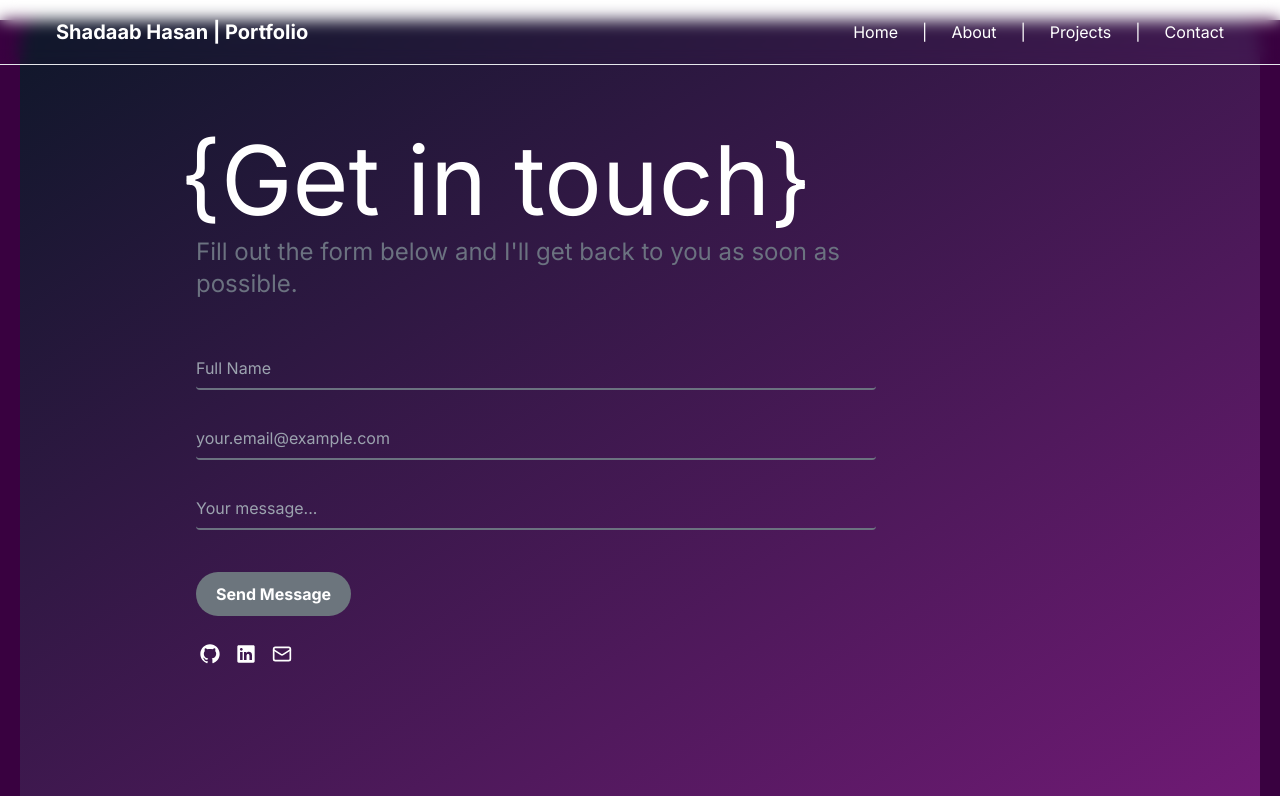
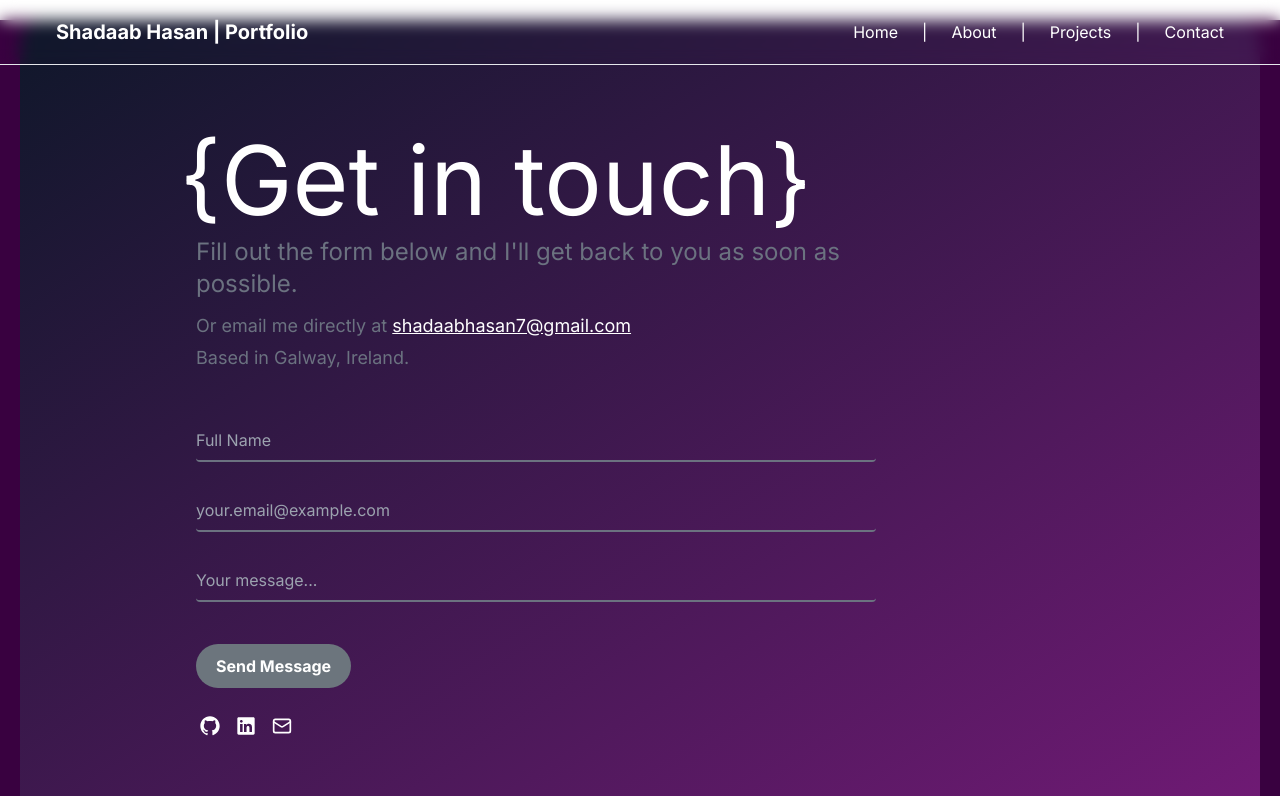
Before and after one commit to ShadaabHasan/portfolio, a Next.js app: page /Contact in a window 1280 px wide. Shown: the top 796 px of the page. Built offline with nearby package versions, Linux system fonts and the light colour scheme.

Commit message:
Show email on contact page, replace alerts with inline messages

```diff
--- a/app/Contact/page.js
+++ b/app/Contact/page.js
@@ -6,10 +6,14 @@ import { useForm } from 'react-hook-form'
 import Footer from '../components/Footer';
 import useIsBottom from "../hooks/useIsBottom";
 import SocialLinks from "../components/SocialLinks";
+import { useState } from "react";
 
 const ContactPage = () => {
 
-  const { register, handleSubmit, reset, formState: { errors } } = useForm();  // const onSubmit = data => console.log(data);
+  const { register, handleSubmit, reset, formState: { errors, isSubmitting } } = useForm();
+
+  // The message shown under the button after sending, e.g. { type: "success", text: "..." }
+  const [status, setStatus] = useState(null);
   // console.log(errors);
   // const textAreaRef = useRef(null);
 
@@ -19,7 +23,9 @@ const ContactPage = () => {
     textarea.style.height = `${textarea.scrollHeight}px`; // Expand to fit content
   };
 
-  async function onSubmit(data) {
+    async function onSubmit(data) {
+    setStatus(null); // clear any old message
+
     try {
       const response = await fetch("/api/contact", {
         method: "POST",
@@ -28,12 +34,12 @@ const ContactPage = () => {
       });
 
       const result = await response.json();
-      alert(result.message);
+      setStatus({ type: response.ok ? "success" : "error", text: result.message });
 
       if (response.ok) reset(); // clear the form after a successful send
     } catch (error) {
       console.error("Error:", error);
-      alert("Something went wrong!");
+      setStatus({ type: "error", text: "Something went wrong. Please try again." });
     }
   }
 
@@ -49,7 +55,14 @@ const ContactPage = () => {
         <p>{"{Get in touch}"}</p>
       </div>
       <div className='text-lg md:text-2xl text-gray-500 pl-10 mr-10 md:pl-44 md:mr-96'>
-      Fill out the form below and I'll get back to you as soon as possible.
+        <p>Fill out the form below and I'll get back to you as soon as possible.</p>
+        <p className='mt-3 text-base md:text-lg'>
+          Or email me directly at{" "}
+          <a href="mailto:shadaabhasan7@gmail.com" className="text-white underline hover:text-gray-300">
+            shadaabhasan7@gmail.com
+          </a>
+        </p>
+        <p className='mt-1 text-base md:text-lg'>Based in Galway, Ireland.</p>
       </div>
       <div className='pl-10 mr-10 md:pl-44 md:mr-96'>
           <form className="w-full max-w mt-9" onSubmit={handleSubmit(onSubmit)}>
@@ -84,9 +97,15 @@ const ContactPage = () => {
             {errors.message && <p className="text-red-500 text-sm">Message is required.</p>}
           </div>
 
-          <button type="submit" className="btn btn-secondary-contact">
-            Send Message
+          <button type="submit" className="btn btn-secondary-contact" disabled={isSubmitting}>
+            {isSubmitting ? "Sending..." : "Send Message"}
           </button>
+
+          {status && (
+            <p className={`mt-4 text-sm ${status.type === "success" ? "text-green-400" : "text-red-400"}`}>
+              {status.text}
+            </p>
+          )}
 
 
           <SocialLinks className="mt-7 ml-1" />
```
